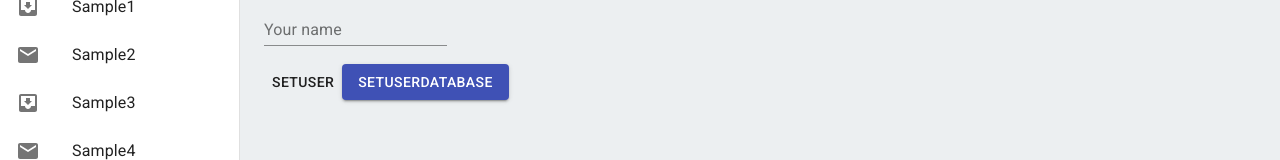
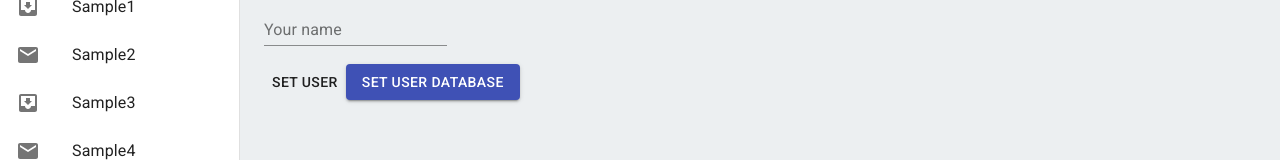
Before and after one commit to eleline/React-App-Template, a React (Create React App) app: page / in a window 1280 px wide. Shown: the part 155-315 px from the top of the page. Built offline with nearby package versions, Linux system fonts and the light colour scheme.

Commit message:
UserListコンポーネントの不要な処理を削除

```diff
--- a/src/components/UserList/index.tsx
+++ b/src/components/UserList/index.tsx
@@ -20,10 +20,6 @@ const UserList: React.FC = () => {
 
 	const changeUser = (inputName: string) => {
 		setName(inputName);
-		const user = {
-			name: name,
-			age: 20,
-		};
 	};
 
 	const testUser = {
@@ -46,13 +42,13 @@ const UserList: React.FC = () => {
 				/>
 			</form>
 			<ButtonArea>
-				<Button onClick={setUser}>setUser</Button>
+				<Button onClick={setUser}>set User</Button>
 				<Button
 					variant="contained"
 					color="primary"
 					onClick={() => dispatch(fetchAsync())}
 				>
-					setUserDatabase
+					set user database
 				</Button>
 			</ButtonArea>
 		</>
```
